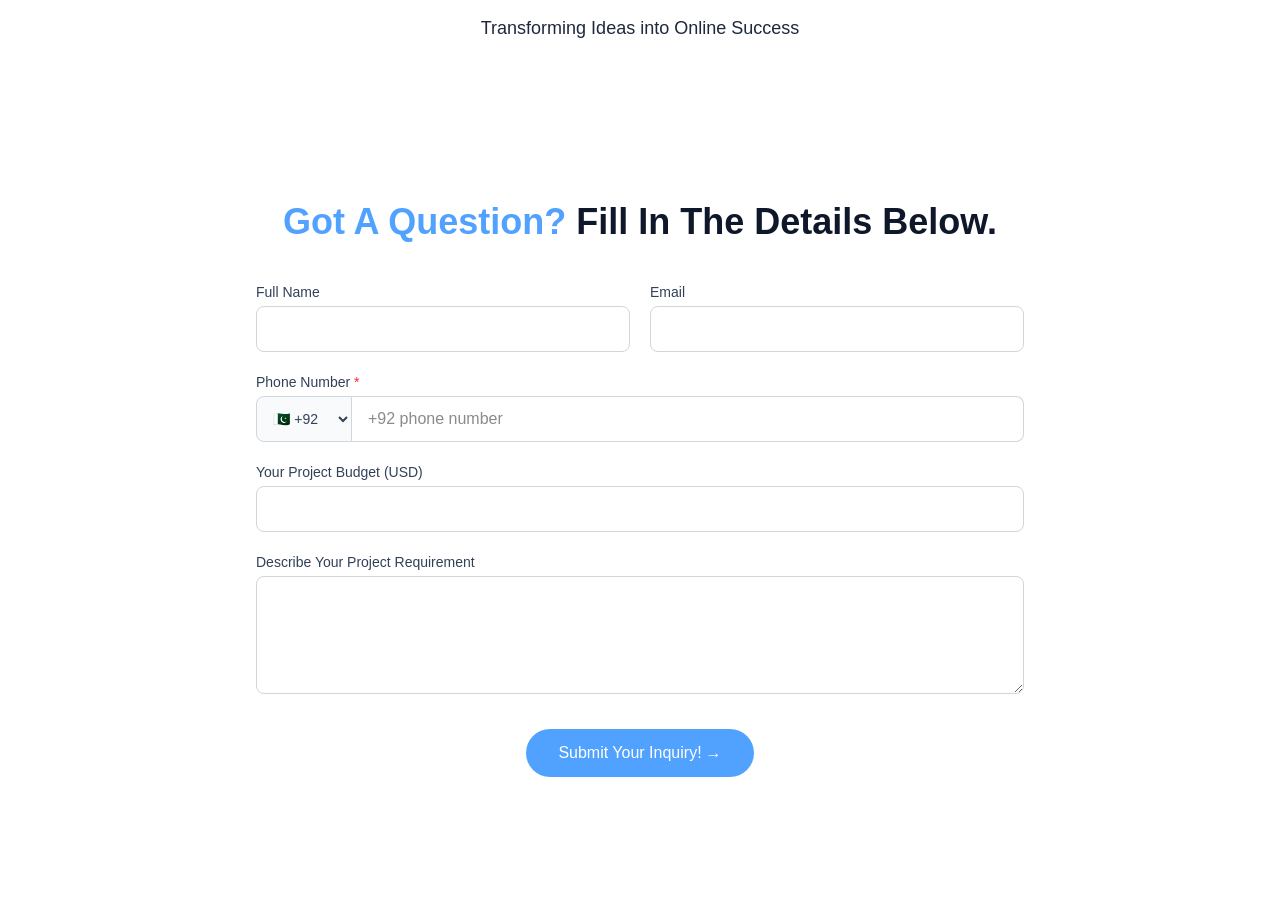
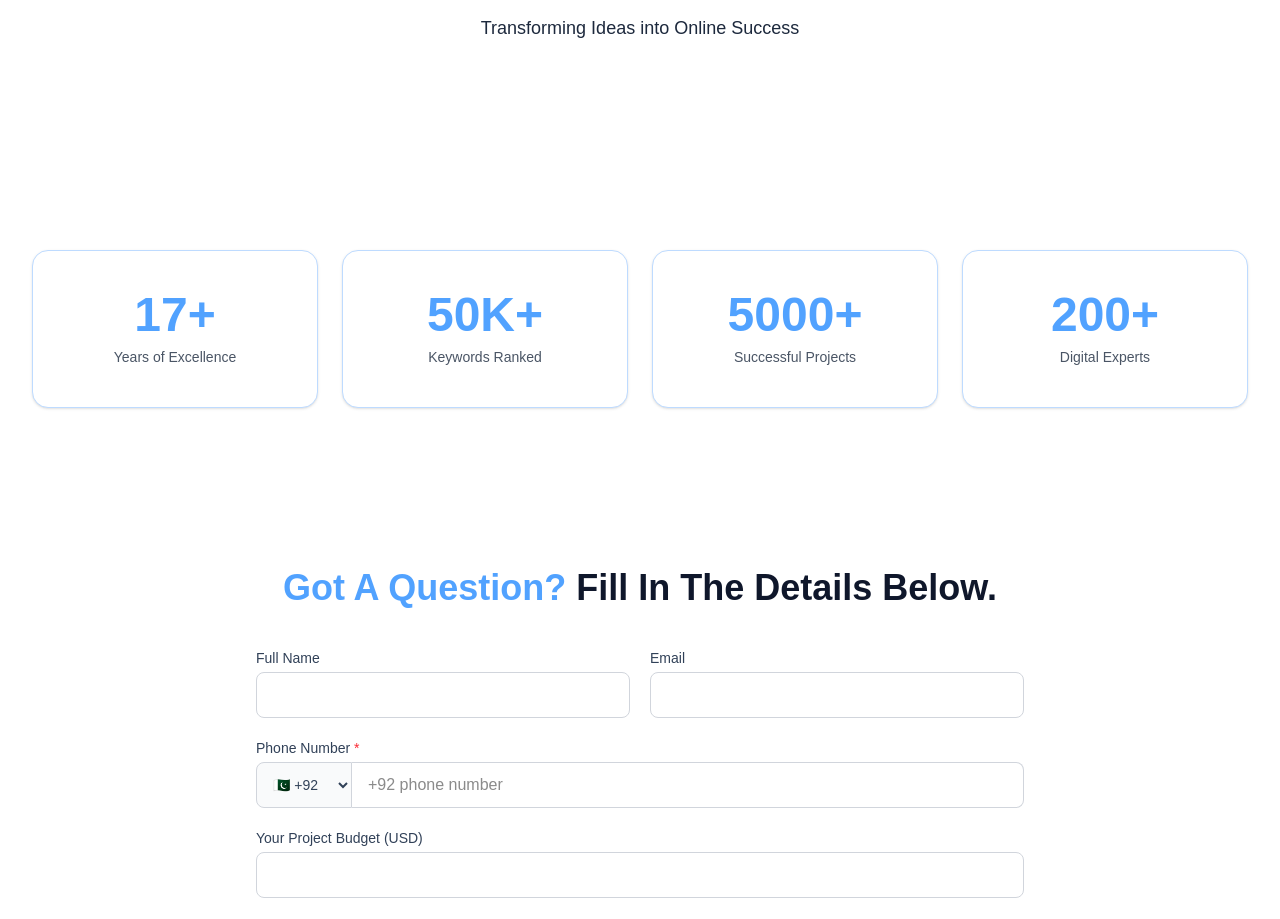
Before and after one commit to Muhammadkashifsaeed/webguruz-next, a Next.js app: page /about in a window 1280 px wide. Shown: the part 2614-3533 px from the top of the page. Before the commit the page ends 3471 px from the top, so only its background shows below. Built offline with nearby package versions, Linux system fonts and the light colour scheme.

Commit message:
Add StatsGrid to About page

```diff
--- a/components/pages/AboutHero.tsx
+++ b/components/pages/AboutHero.tsx
@@ -4,6 +4,7 @@ import Image from "next/image";
 import WhyChooseWebGuruz from "./WhyChoose";
 import VisionMission from "./VisionMission";
 import PartnerGrowth from "./PartnerGrowth";
+import StatsGrid from "./StatsGrid";
 
 export default function AboutHero() {
 
@@ -88,6 +89,7 @@ export default function AboutHero() {
       <WhyChooseWebGuruz />
       <VisionMission />
       <PartnerGrowth />
+      <StatsGrid />
     </div>
   );
 }
--- /dev/null
+++ b/components/pages/StatsGrid.tsx
@@ -0,0 +1,85 @@
+"use client";
+
+import { useEffect, useRef, useState } from "react";
+import { motion, useInView } from "framer-motion";
+
+type Stat = { value: number; suffix: string; label: string };
+
+const stats: Stat[] = [
+  { value: 17, suffix: "+", label: "Years of Excellence" },
+  { value: 50, suffix: "K+", label: "Keywords Ranked" },
+  { value: 5000, suffix: "+", label: "Successful Projects" },
+  { value: 200, suffix: "+", label: "Digital Experts" },
+];
+
+function CountUp({ value, suffix }: { value: number; suffix: string }) {
+  const ref = useRef<HTMLSpanElement>(null);
+  const inView = useInView(ref, { once: true, margin: "-80px" });
+  const [display, setDisplay] = useState(0);
+
+  useEffect(() => {
+    if (!inView) return;
+    const duration = 1500;
+    const startTime = performance.now();
+    let raf = 0;
+    const tick = (now: number) => {
+      const progress = Math.min((now - startTime) / duration, 1);
+      const eased = 1 - Math.pow(1 - progress, 3);
+      setDisplay(Math.floor(eased * value));
+      if (progress < 1) raf = requestAnimationFrame(tick);
+    };
+    raf = requestAnimationFrame(tick);
+    return () => cancelAnimationFrame(raf);
+  }, [inView, value]);
+
+  return (
+    <span ref={ref}>
+      {display}
+      {suffix}
+    </span>
+  );
+}
+
+const container = {
+  hidden: {},
+  show: { transition: { staggerChildren: 0.15 } },
+};
+
+const item = {
+  hidden: { opacity: 0, y: 24 },
+  show: { opacity: 1, y: 0, transition: { duration: 0.6, ease: [0.22, 1, 0.36, 1] as const } },
+};
+
+export default function StatsGrid() {
+  return (
+    <section className="bg-white py-20">
+      <div className="max-w-7xl mx-auto px-4 sm:px-6 lg:px-8">
+        <motion.div
+          variants={container}
+          initial="hidden"
+          whileInView="show"
+          viewport={{ once: true }}
+          className="mt-12 grid grid-cols-2 md:grid-cols-4 gap-6"
+        >
+          {stats.map((stat) => (
+            <motion.div
+              key={stat.label}
+              variants={item}
+              className="group relative overflow-hidden rounded-2xl border border-blue-200 bg-white shadow-sm transition-shadow duration-300 hover:shadow-lg"
+            >
+              <span className="absolute inset-x-0 bottom-0 h-0 bg-blue-400 transition-[height] duration-300 ease-out group-hover:h-full" />
+              <div className="relative z-10 px-6 py-10 text-center">
+                <div className="text-4xl sm:text-5xl font-extrabold text-blue-400 transition-colors duration-300 group-hover:text-slate-900">
+                  <CountUp value={stat.value} suffix={stat.suffix} />
+                </div>
+                <p className="mt-2 text-sm font-medium text-gray-600 transition-colors duration-300 group-hover:text-slate-700">
+                  {stat.label}
+                </p>
+              </div>
+            </motion.div>
+          ))}
+        </motion.div>
+      </div>
+    </section>
+  );
+}
```
